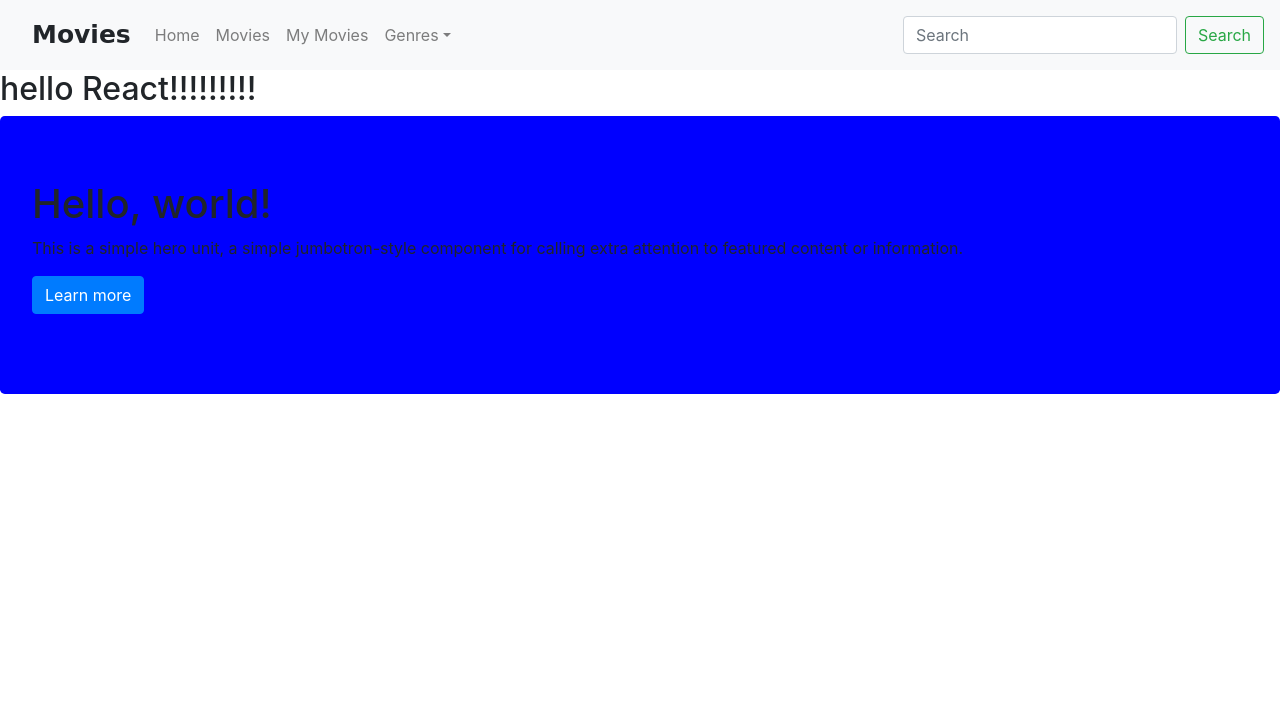
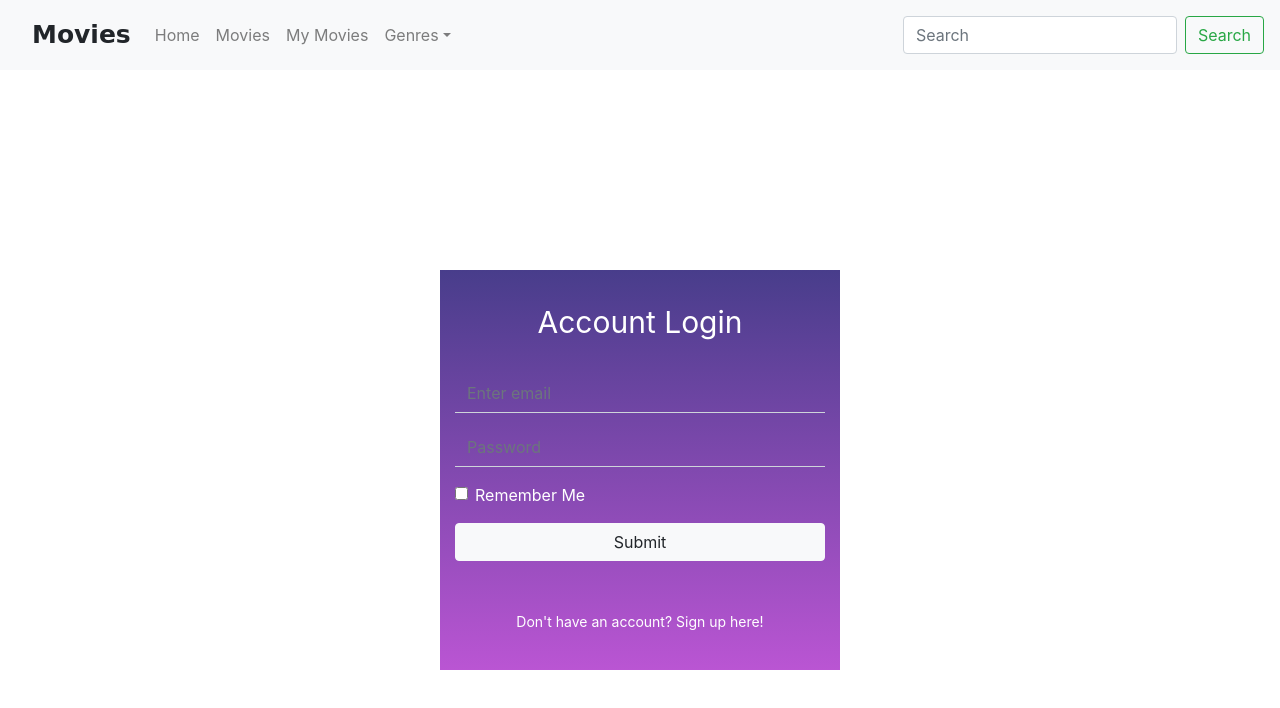
Before and after one commit to JanetEne/Movies-Client-Side, a React (Create React App) app: page / in a window 1280 px wide. Shown: the top 708 px of the page. Built offline with nearby package versions, Linux system fonts and the light colour scheme.

Commit message:
login page design

```diff
--- a/src/App.js
+++ b/src/App.js
@@ -1,15 +1,14 @@
 import React from 'react'
 import './App.css';
 import 'bootstrap/dist/css/bootstrap.min.css';
-import Jumbotron from './jumbotronComponent/jumbotron';
 import HeaderComponent from './Header/Header'
+import SignInComponent from './SignIn/Signin'
 
 const App = () => {
   return (
     <div>
       <HeaderComponent />
-      <h2>hello React!!!!!!!!!</h2>
-      <Jumbotron/>
+      <SignInComponent />
     </div>
   )
 }
--- /dev/null
+++ b/src/SignIn/Signin.js
@@ -0,0 +1,46 @@
+import React from 'react'
+import { Form, Button } from 'react-bootstrap'
+import {
+  Wrap,
+  LoginText,
+  OuterDiv,
+  FormContainer,
+  StyledContainer,
+  FormInput,
+  DontHaveAccount,
+  CheckboxText
+} from './style'
+
+const SignInComponent = () => {
+  return (
+    <Wrap>
+      <OuterDiv>
+        <FormContainer>
+          <LoginText>Account Login</LoginText>
+          <StyledContainer>
+            <Form>
+              <Form.Group controlId="formBasicEmail">
+                <FormInput type="email" placeholder="Enter email" />
+              </Form.Group>
+
+              <Form.Group controlId="formBasicPassword">
+                <FormInput type="password" placeholder="Password" />
+              </Form.Group>
+              <Form.Group controlId="formBasicCheckbox">
+                <CheckboxText type="checkbox" label="Remember Me" />
+              </Form.Group>
+              <Button variant="light" type="submit" block>
+                Submit
+              </Button>
+            </Form>
+          </StyledContainer>
+          <DontHaveAccount>
+            Don't have an account? Sign up here!
+          </DontHaveAccount>
+        </FormContainer>
+      </OuterDiv>
+    </Wrap>
+  )
+}
+
+export default SignInComponent
--- /dev/null
+++ b/src/SignIn/style.js
@@ -0,0 +1,56 @@
+/* eslint-disable import/prefer-default-export */
+import styled from '@emotion/styled'
+import { Container, FormControl, FormCheck } from 'react-bootstrap'
+
+export const Wrap = styled.div`
+  width: 100%;
+  height: 100%;
+  background-color: white;
+  display: flex;
+  justify-content: center;
+`
+
+export const LoginText = styled.div`
+  color: white;
+  font-size: 30px;
+  margin-top: 30px;
+  text-align: center;
+`
+
+export const OuterDiv = styled.div`
+  width: 400px;
+  height: 100vh;
+  display: flex;
+  justify-content: center;
+  flex-direction: column;
+`
+
+export const FormContainer = styled.div`
+  width: 400px;
+  height: 400px;
+  background-image: linear-gradient(darkslateblue, mediumorchid);
+`
+
+export const StyledContainer = styled(Container)`
+  margin-top: 30px;
+`
+
+export const FormInput = styled(FormControl)`
+  background: transparent;
+  color: white;
+  border-top: none;
+  border-left: none;
+  border-right: none;
+  border-radius: 0px;
+`
+
+export const DontHaveAccount = styled.div`
+  color: white;
+  font-size: 14px;
+  text-align: center;
+  margin-top: 50px;
+`;
+
+export const CheckboxText = styled(FormCheck)`
+  color: white
+`
```
